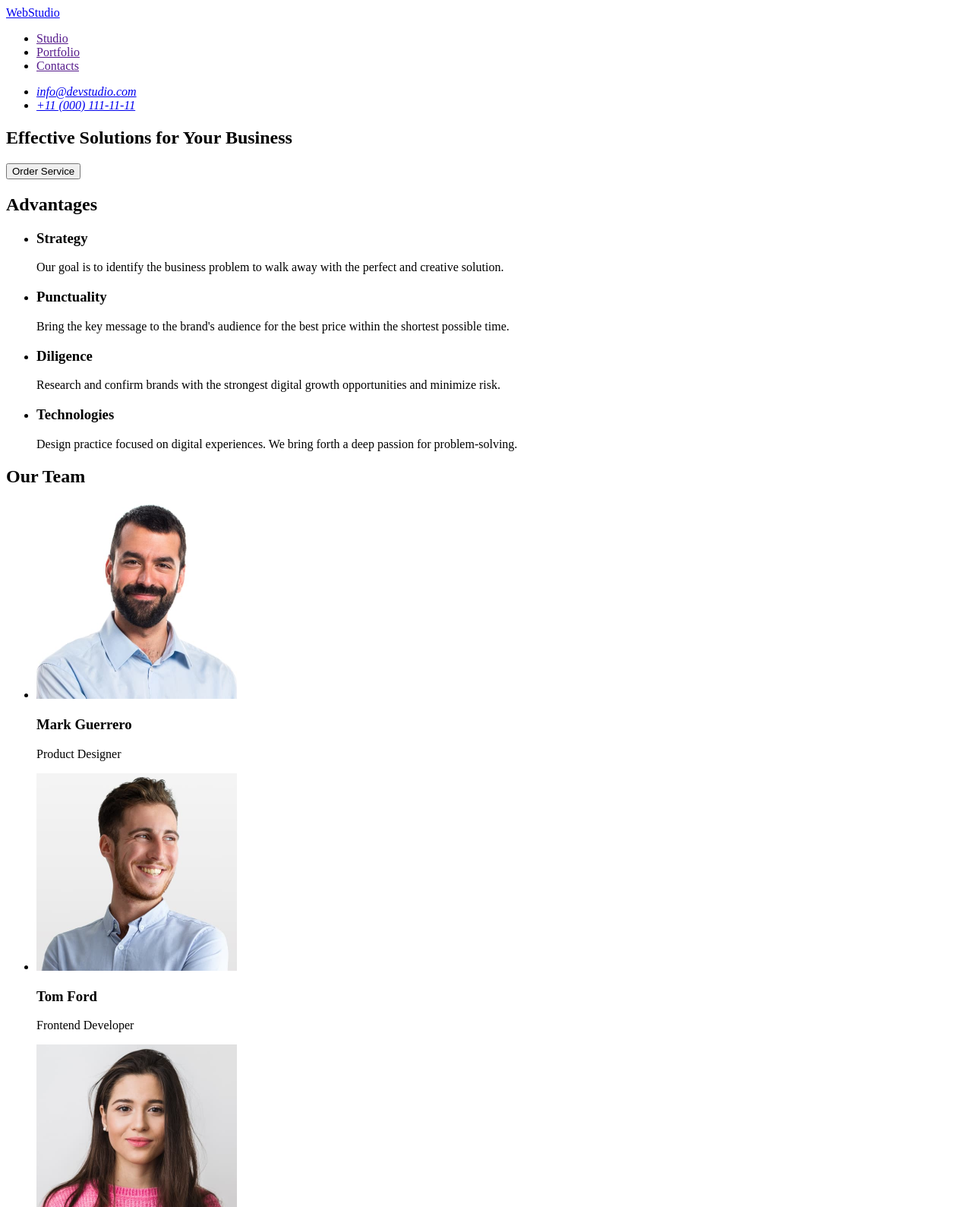
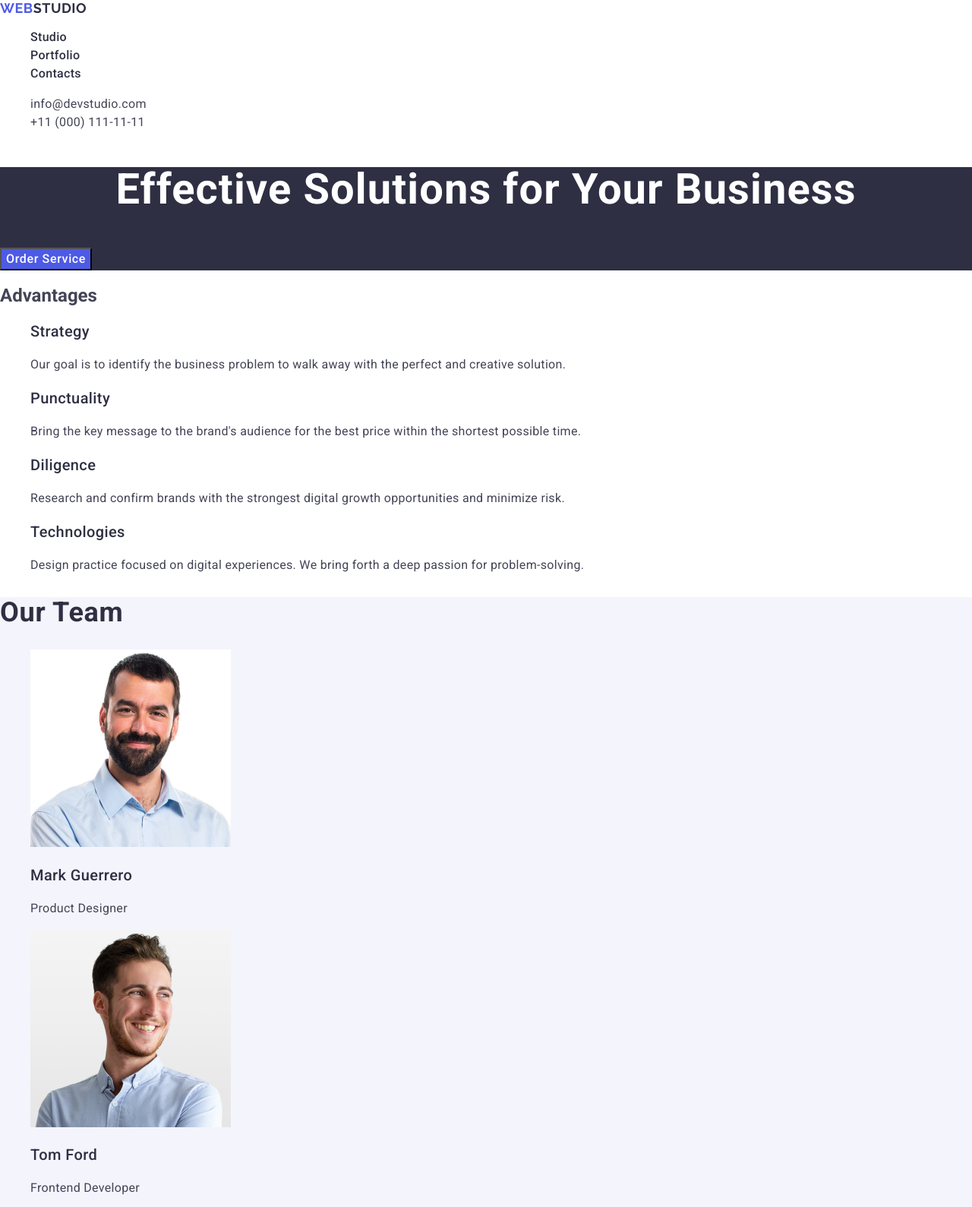
Before and after one commit to DmytroPrykhodko96/goit-markup-hw-02, a plain HTML site: page index.html in a window 1280 px wide. Shown: the top 1589 px of the page at 76% size. Drawn offline with nearby package versions, Linux system fonts and the light colour scheme.

Commit message:
update files index.html, style.css

```diff
--- /dev/null
+++ b/css/styles.css
@@ -0,0 +1,213 @@
+body{
+    font-family: "Roboto", sans-serif;
+    background-color: #fff;
+    color: #434455;
+}
+
+a{
+    text-decoration: none;
+}
+ul, ol{
+    list-style-type: none;
+}
+button{
+    cursor: pointer;
+    font-family: "Roboto", sans-serif;
+
+}
+/* #region header */
+.header {
+}
+.nav-header {
+}
+.logo {
+    font-family: "Raleway", sans-serif;
+    font-weight: 700;
+    font-size: 18px;
+    line-height: 1.16667;
+    letter-spacing: 0.03em;
+    text-transform: uppercase;
+    color: #2e2f42;
+}
+.logo-style {
+color: #4d5ae5;
+}
+.header-nav-list {
+}
+.header-nav-item {
+}
+.item-nav-link {
+    font-family: "Roboto", sans-serif;
+font-weight: 500;
+font-size: 16px;
+line-height: 1.5;
+letter-spacing: 0.02em;
+color: #2e2f42;
+}
+.item-nav-link:hover, .item-nav-link:focus{
+    color: #404bbf;
+}
+
+
+
+
+
+
+.address {
+}
+.addres-list {
+}
+.addres-item {
+
+}
+.addres-link {
+    font-style: normal;
+    font-weight: 400;
+font-size: 16px;
+line-height: 1.5;
+letter-spacing: 0.02em;
+color: #434455;
+}
+.addres-link:hover, .addres-link:focus{
+    color: #404bbf;
+}
+/* #endregion header */
+
+/* #region hero */
+.hero {
+    background-color: #2e2f42;
+}
+.hero-title {
+
+font-weight: 700;
+font-size: 56px;
+line-height: 1.07;
+letter-spacing: 0.02em;
+text-align: center;
+color: #fff;
+}
+.hero-btn {
+    font-weight: 500;
+font-size: 16px;
+line-height: 1.5;
+letter-spacing: 0.04em;
+color: #fff;
+background: #4d5ae5;
+
+}
+.hero-btn:hover, .hero-btn:focus{
+    background-color: #404bbf;
+}
+/* #endregion hero */
+
+/* #region Advantages*/
+.advantage {
+
+}
+.adv {
+}
+.adv-title {
+    font-weight: 500;
+font-size: 20px;
+line-height: 1.2;
+letter-spacing: 0.02em;
+color: #2e2f42;
+}
+.adv-text {
+font-weight: 400;
+font-size: 16px;
+line-height: 1.5;
+letter-spacing: 0.02em;
+color: #434455;
+}
+
+
+/* #endregion Advantages*/
+
+/* #region team */
+.team {
+    background-color: #f4f4fd;
+}
+.team-title {
+    font-weight: 700;
+font-size: 36px;
+line-height: 1.11111;
+letter-spacing: 0.02em;
+
+color: #2e2f42;
+}
+.team-list {
+}
+.team-item {
+}
+.team-item-title {
+    font-weight: 500;
+font-size: 20px;
+line-height: 1.2;
+letter-spacing: 0.02em;
+
+color: #2e2f42;
+}
+.team-item-text {
+    font-weight: 400;
+font-size: 16px;
+line-height: 1.5;
+letter-spacing: 0.02em;
+
+color: #434455;
+}
+/* #endregion team */
+
+/* #region portfolio */
+.portfolio {
+}
+.portfolio-title {
+    font-weight: 700;
+font-size: 36px;
+line-height: 1.11;
+letter-spacing: 0.02em;
+
+color: #2e2f42;
+}
+.portfolio-list {
+}
+.portfolio-item {
+}
+.portfolio-item-title {
+    font-weight: 500;
+font-size: 20px;
+line-height: 1.2;
+letter-spacing: 0.02em;
+color: #2e2f42;
+}
+.portfolio-item-text {
+    font-weight: 400;
+font-size: 16px;
+line-height: 1.5;
+letter-spacing: 0.02em;
+color: #434455;
+}
+/* #endregion portfolio */
+
+/* #region footer */
+.footer {
+    background-color: #2e2f42;
+}
+.footer-logo {
+    font-family: "Raleway", sans-serif;
+    font-weight: 700;
+    font-size: 18px;
+    line-height: 1.16667;
+    letter-spacing: 0.03em;
+    text-transform: uppercase;
+    color: #f4f4fd;
+}
+
+.footer-text {
+    font-weight: 400;
+font-size: 16px;
+line-height: 1.5;
+letter-spacing: 0.02em;
+color: #f4f4fd;
+}
+/* #endregion footer */
--- a/index.html
+++ b/index.html
@@ -3,118 +3,173 @@
   <head>
     <meta charset="UTF-8" />
     <meta name="viewport" content="width=device-width, initial-scale=1.0" />
-    <title>Web Studio</title>
+    <link rel="stylesheet" href="https://cdnjs.cloudflare.com/ajax/libs/modern-normalize/3.0.1/modern-normalize.min.css" integrity="sha512-q6WgHqiHlKyOqslT/lgBgodhd03Wp4BEqKeW6nNtlOY4quzyG3VoQKFrieaCeSnuVseNKRGpGeDU3qPmabCANg==" crossorigin="anonymous" referrerpolicy="no-referrer" />
+    <link rel="preconnect" href="https://fonts.googleapis.com">
+<link rel="preconnect" href="https://fonts.gstatic.com" crossorigin>
+<link href="https://fonts.googleapis.com/css2?family=Raleway:ital,wght@0,700;1,700&family=Roboto:ital,wdth,wght@0,75..100,100..900;1,75..100,100..900&display=swap" rel="stylesheet">
+<link rel="stylesheet" href="./css/styles.css">
+<title>Web Studio</title>
   </head>
   <body>
-    <header>
-      <nav>
-        <a href="./index.html">WebStudio</a>
-        <ul>
-          <li><a href="">Studio</a></li>
-          <li><a href="">Portfolio</a></li>
-          <li><a href="">Contacts</a></li>
+    <!-- #region header -->
+    <header class="header">
+      <nav class="nav-header">
+        <a class="logo" href="./index.html"><span class="logo-style">Web</span>Studio</a>
+        <ul class="header-nav-list">
+          <li class="header-nav-item"><a class="item-nav-link" href="">Studio</a></li>
+          <li class="header-nav-item"><a class="item-nav-link" href="">Portfolio</a></li>
+          <li class="header-nav-item"><a class="item-nav-link" href="">Contacts</a></li>
         </ul>
       </nav>
-      <address>
-        <ul>
-          <li><a href="mailto:info@devstudio.com">info@devstudio.com</a></li>
-          <li><a href="tel:+110001111111">+11 (000) 111-11-11</a></li>
+      <address class="address">
+        <ul class="addres-list">
+          <li class="addres-item"><a class="addres-link" href="mailto:info@devstudio.com">info@devstudio.com</a></li>
+          <li class="addres-item"><a class="addres-link" href="tel:+110001111111">+11 (000) 111-11-11</a></li>
         </ul>
       </address>
     </header>
+    <!-- #endregion header -->
     <main>
-      <section>
-        <h1>Effective Solutions for Your Business</h1>
-        <button type="button">Order Service</button>
+      <!-- #region hero -->
+      <section class="hero">
+        <h1 class="hero-title">Effective Solutions for Your Business</h1>
+        <button class="hero-btn" type="button">Order Service</button>
       </section>
-      <section>
-        <h2>Advantages</h2>
+      <!-- #endregion hero -->
+
+      <!-- #region Advantages  -->
+      <section class="advantages">
+        <h2 class="adv">Advantages</h2>
         <ul>
           <li>
-            <h3>Strategy</h3>
-            <p>
+            <h3 class="adv-title">Strategy</h3>
+            <p class="adv-text">
               Our goal is to identify the business problem to walk away with the
               perfect and creative solution.
             </p>
           </li>
           <li>
-            <h3>Punctuality</h3>
-            <p>
+            <h3 class="adv-title">Punctuality</h3>
+            <p class="adv-text">
               Bring the key message to the brand's audience for the best price
               within the shortest possible time.
             </p>
           </li>
           <li>
-            <h3>Diligence</h3>
-            <p>
+            <h3 class="adv-title">Diligence</h3>
+            <p class="adv-text">
               Research and confirm brands with the strongest digital growth
               opportunities and minimize risk.
             </p>
           </li>
           <li>
-            <h3>Technologies</h3>
-            <p>
+            <h3 class="adv-title">Technologies</h3>
+            <p class="adv-text">
               Design practice focused on digital experiences. We bring forth a
               deep passion for problem-solving.
             </p>
           </li>
         </ul>
       </section>
-      <section>
-        <h2>Our Team</h2>
-        <ul>
-          <li>
+      <!-- #endregion Advantages  -->
+
+      <!-- #region Our Team -->
+      <section class="team">
+        <h2 class="team-title">Our Team</h2>
+        <ul class="team-list">
+          <li class="team-item">
             <img
               src="./images/foto1.jpg"
               alt="Mark Guerrero"
               width="264"
               height="260"
             />
-            <h3>Mark Guerrero</h3>
-            <p>Product Designer</p>
+            <h3 class="team-item-title">Mark Guerrero</h3>
+            <p class="team-item-text">Product Designer</p>
           </li>
 
-          <li>
+          <li class="team-item">
             <img
               src="./images/foto2.jpg"
               alt="Tom Ford"
               width="264"
               height="260"
             />
-            <h3>Tom Ford</h3>
-            <p>Frontend Developer</p>
+            <h3 class="team-item-title">Tom Ford</h3>
+            <p class="team-item-text">Frontend Developer</p>
           </li>
 
-          <li>
+          <li class="team-item">
             <img
               src="./images/foto3.jpg"
               alt="Camila Garcia"
               width="264"
               height="260"
             />
-            <h3>Camila Garcia</h3>
-            <p>Marketing</p>
+            <h3 class="team-item-title">Camila Garcia</h3>
+            <p class="team-item-text">Marketing</p>
           </li>
 
-          <li>
+          <li class="team-item">
             <img
               src="./images/foto4.jpg"
               alt="Daniel Wilson"
               width="264"
               height="260"
             />
-            <h3>Daniel Wilson</h3>
-            <p>UI Designer</p>
+            <h3 class="team-item-title">Daniel Wilson</h3>
+            <p class="team-item-text">UI Designer</p>
           </li>
         </ul>
       </section>
+      <!-- #endregion Our Team -->
+
+      <!-- #region Our Portfolio -->
+      <section class="portfolio">
+<h2 class="portfolio-title">Our Portfolio</h2>
+<ul class="portfolio-list">
+  <li class="portfolio-item">
+    <img src="./images/banking1.jpg" alt="Banking App" width="360" height="300">
+    <h3 class="portfolio-item-title">Banking App</h3>
+    <p class="portfolio-item-text">App</p>
+  </li>
+  <li class="portfolio-item">
+    <img src="./images/cashless2.jpg" alt="Cashless Payment" width="360" height="300">
+    <h3 class="portfolio-item-title">Cashless Payment</h3>
+    <p class="portfolio-item-text">Marketing</p>
+  </li>
+  <li class="portfolio-item">
+    <img src="./images/meditation3.jpg" alt="Meditation App" width="360" height="300">
+    <h3 class="portfolio-item-title">Meditation App</h3>
+    <p class="portfolio-item-text">App</p>
+  </li>
+  <li class="portfolio-item">
+    <img src="./images/taxi4.jpg" alt="Taxi Service" width="360" height="300">
+    <h3 class="portfolio-item-title">Taxi Service</h3>
+    <p class="portfolio-item-text">Marketing</p>
+  </li>
+  <li class="portfolio-item">
+    <img src="./images/screen5.jpg" alt="Screen Illustrations" width="360" height="300">
+    <h3 class="portfolio-item-title">Screen Illustrations</h3>
+    <p class="portfolio-item-text">Design</p>
+  </li>
+  <li class="portfolio-item">
+    <img src="./images/online6.jpg" alt="Online Courses" width="360" height="300">
+    <h3 class="portfolio-item-title">Online Courses</h3>
+    <p class="portfolio-item-text">Marketing</p>
+  </li>
+</ul>
+    </section>
+    <!-- #endregion Our Portfolio -->
     </main>
-    <footer>
-      <a href="./index.html">WebStudio</a>
-      <p>
+    <!-- #region footer -->
+    <footer class="footer">
+      <a class="footer-logo" href="./index.html"><span class="logo-style">Web</span>Studio</a>
+      <p class="footer-text">
         Increase the flow of customers and sales for your business with digital
         marketing & growth solutions.
       </p>
     </footer>
+    <!-- #endregion footer -->
   </body>
 </html>
```
Also changed, not shown: images/banking1.jpg (added), images/cashless2.jpg (added), images/meditation3.jpg (added), images/online6.jpg (added), images/screen5.jpg (added), images/taxi4.jpg (added).
